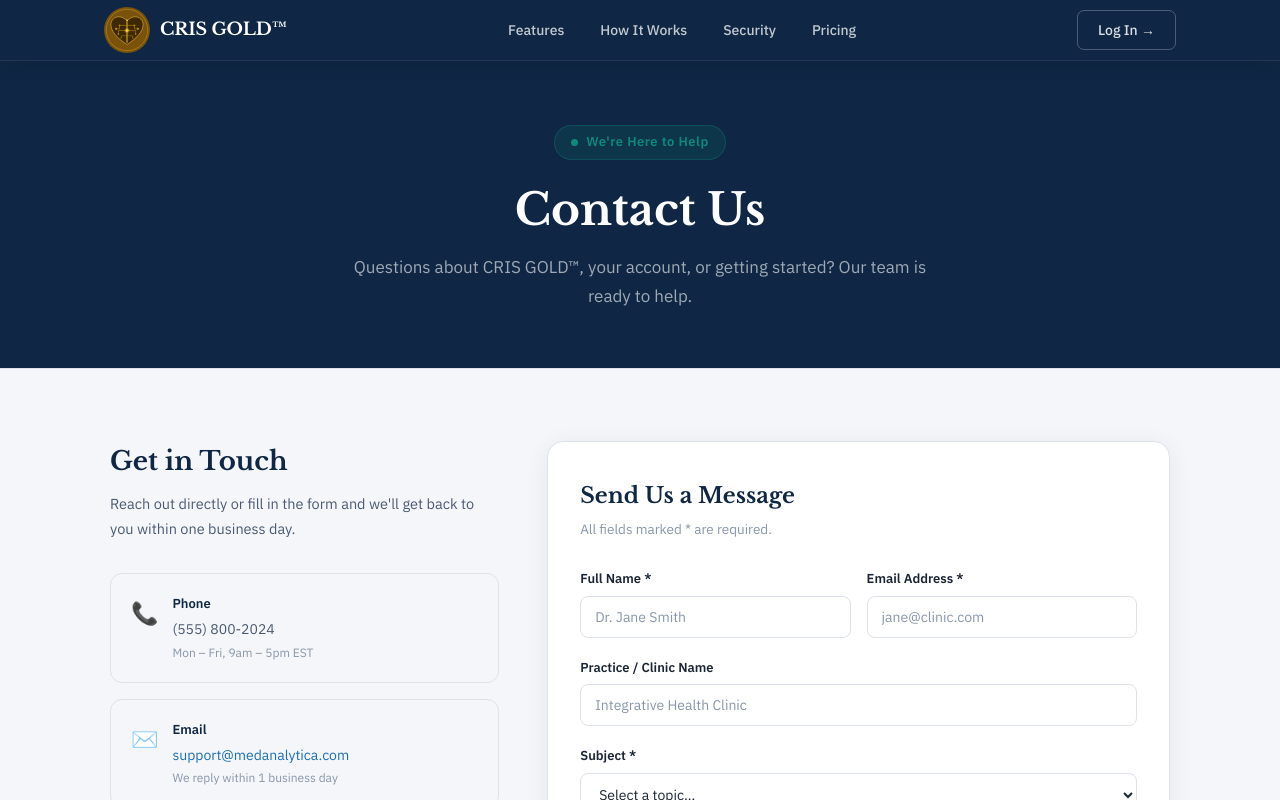
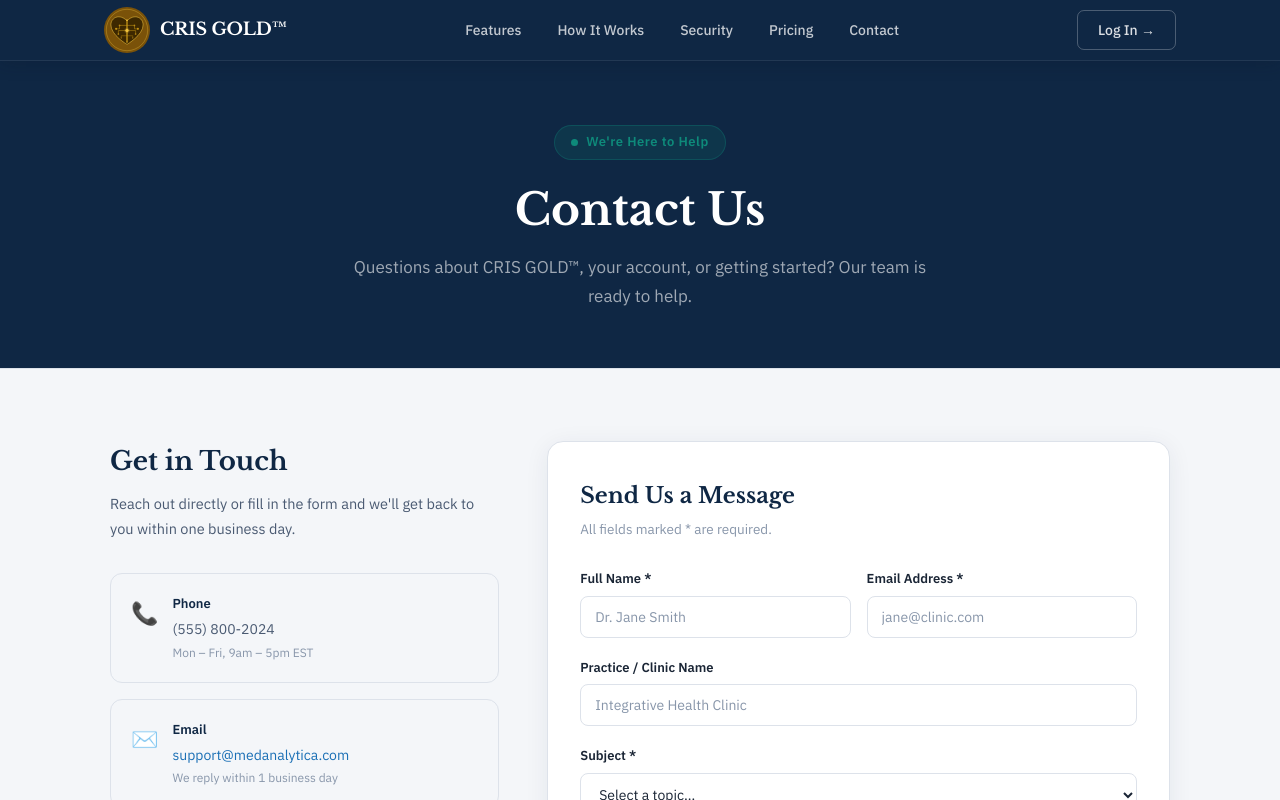
Before and after one commit to MikeCastellon/medanalytica, a React (Vite) app: page /contact in a window 1280 px wide. Shown: the top 800 px of the page. Built offline with nearby package versions, Linux system fonts and the light colour scheme; no server answers.

Commit message:
Add Contact link to ContactPage nav
Co-Authored-By: Claude Sonnet 4.6 <noreply@anthropic.com>

```diff
--- a/src/components/ContactPage.jsx
+++ b/src/components/ContactPage.jsx
@@ -122,7 +122,7 @@ export default function ContactPage() {
             <CrisLogo size={46} showSub={false} />
           </div>
           <div style={{ display: 'flex', gap: 28, flex: 1, justifyContent: 'center' }}>
-            {[['/#features', 'Features'], ['/#how-it-works', 'How It Works'], ['/#security', 'Security'], ['/#pricing', 'Pricing']].map(([href, label]) => (
+            {[['/#features', 'Features'], ['/#how-it-works', 'How It Works'], ['/#security', 'Security'], ['/#pricing', 'Pricing'], ['/contact', 'Contact']].map(([href, label]) => (
               <a key={href} href={href} className="lp-nav-link">{label}</a>
             ))}
           </div>
```
